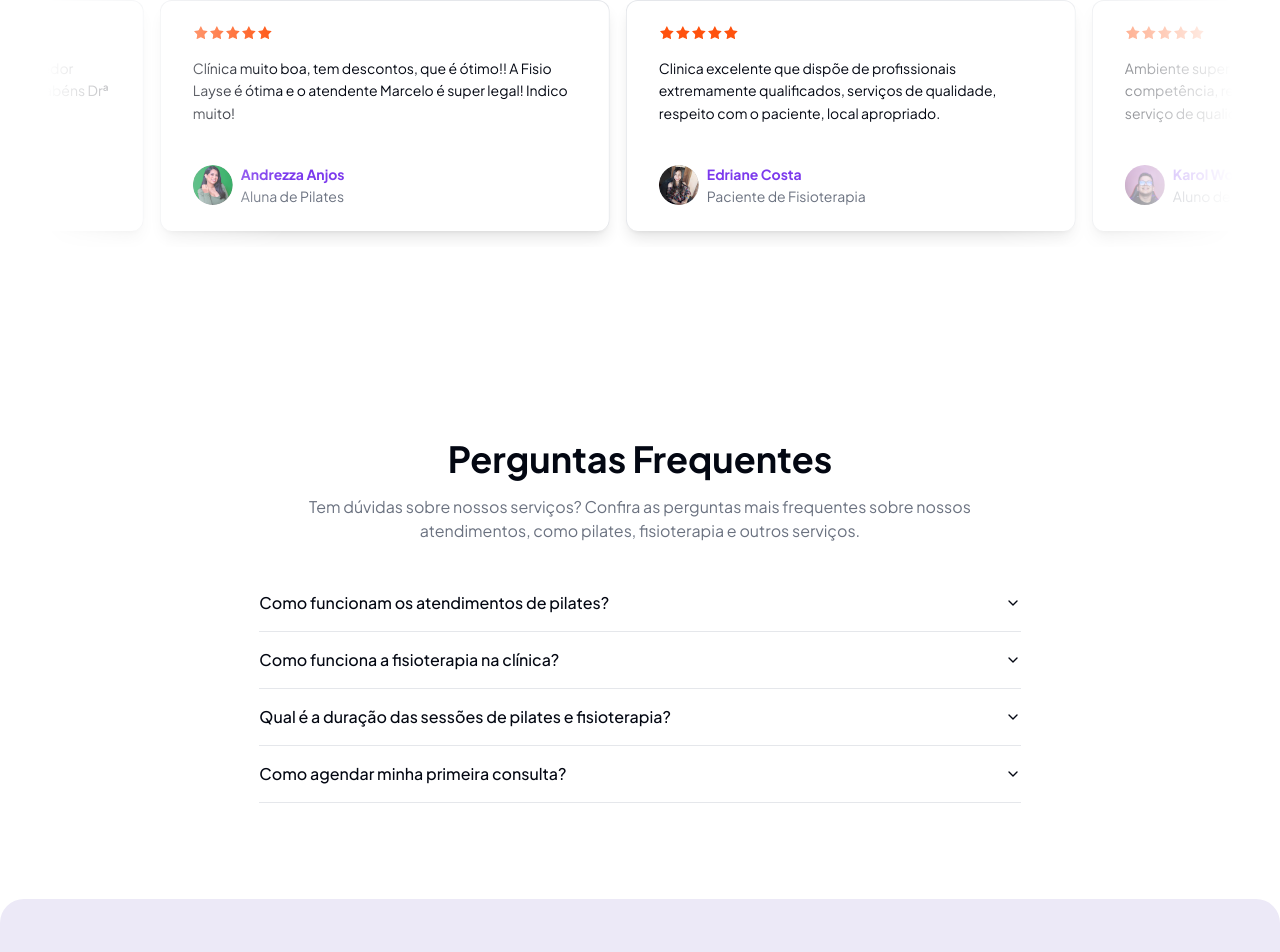
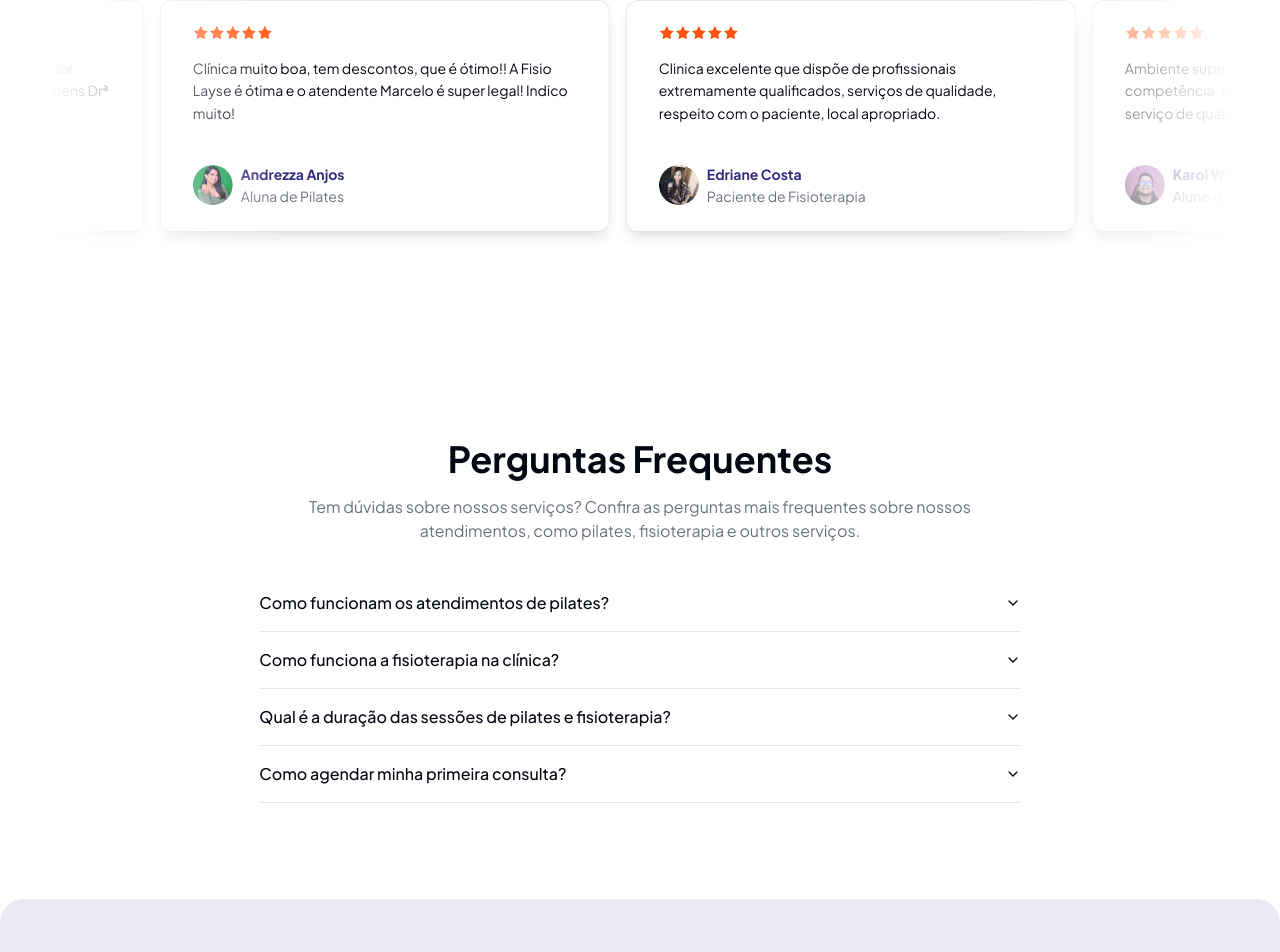
Before and after one commit to clinicalaysefelix/landingpage, a Next.js app: page / in a window 1280 px wide. Shown: the part 1676-2628 px from the top of the page. Built offline with nearby package versions, Linux system fonts and the light colour scheme.

Commit message:
style: change testimonial name color

```diff
--- a/src/components/ui/infinite-moving-cards.tsx
+++ b/src/components/ui/infinite-moving-cards.tsx
@@ -111,7 +111,7 @@ export const InfiniteMovingCards = ({
               <div className="relative z-20 flex flex-row items-center gap-2 mt-auto">
                 <Image alt={`Foto de ${item.name}`} src={item.photo} width={40} height={40} className="rounded-full"/>
                 <span className="flex flex-col">
-                  <span className="text-sm leading-[1.6] text-primary font-bold">
+                  <span className="text-sm leading-[1.6] text-indigo-900 font-bold">
                     {item.name}
                   </span>
                   <span className=" text-sm leading-[1.6] text-muted-foreground font-normal">
```
